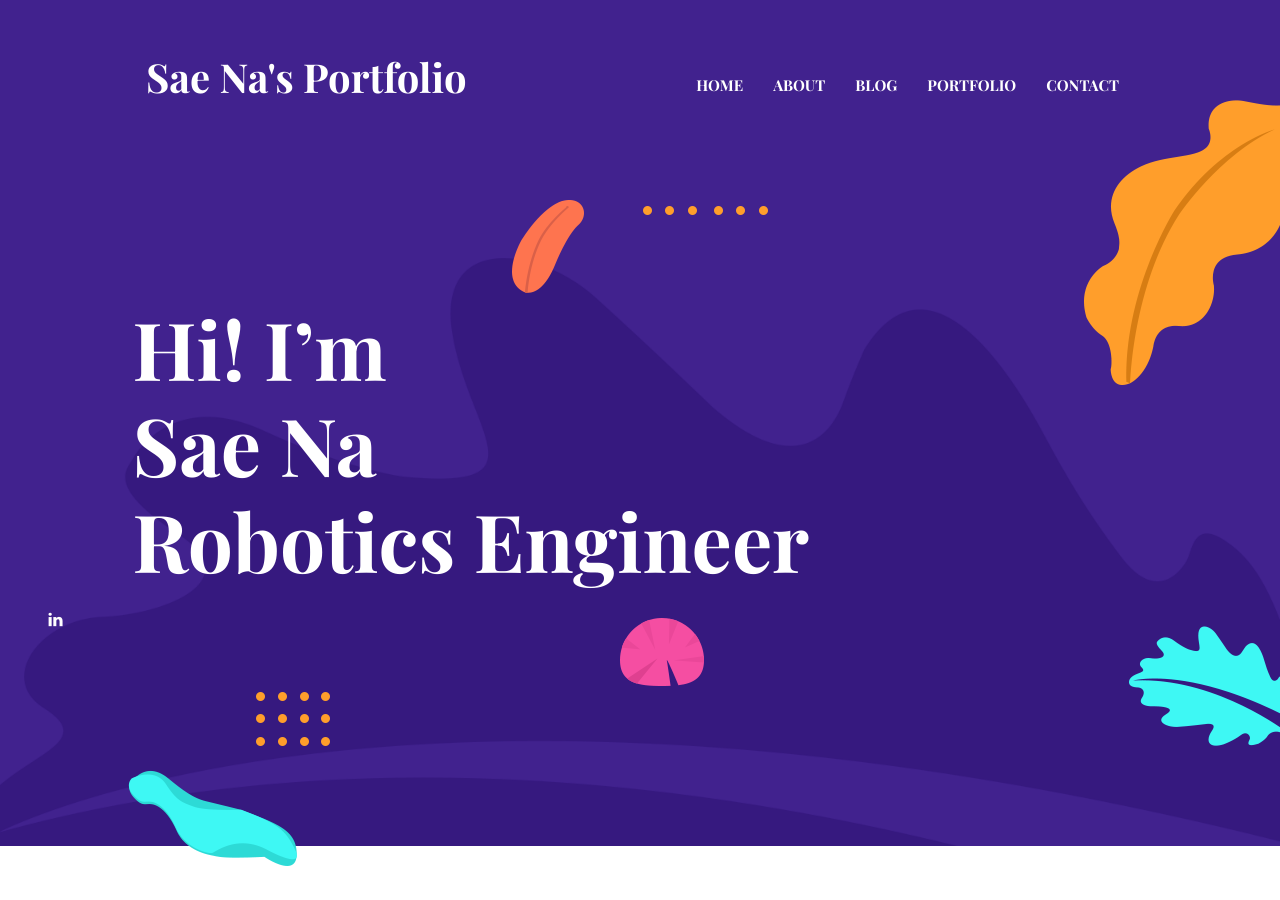
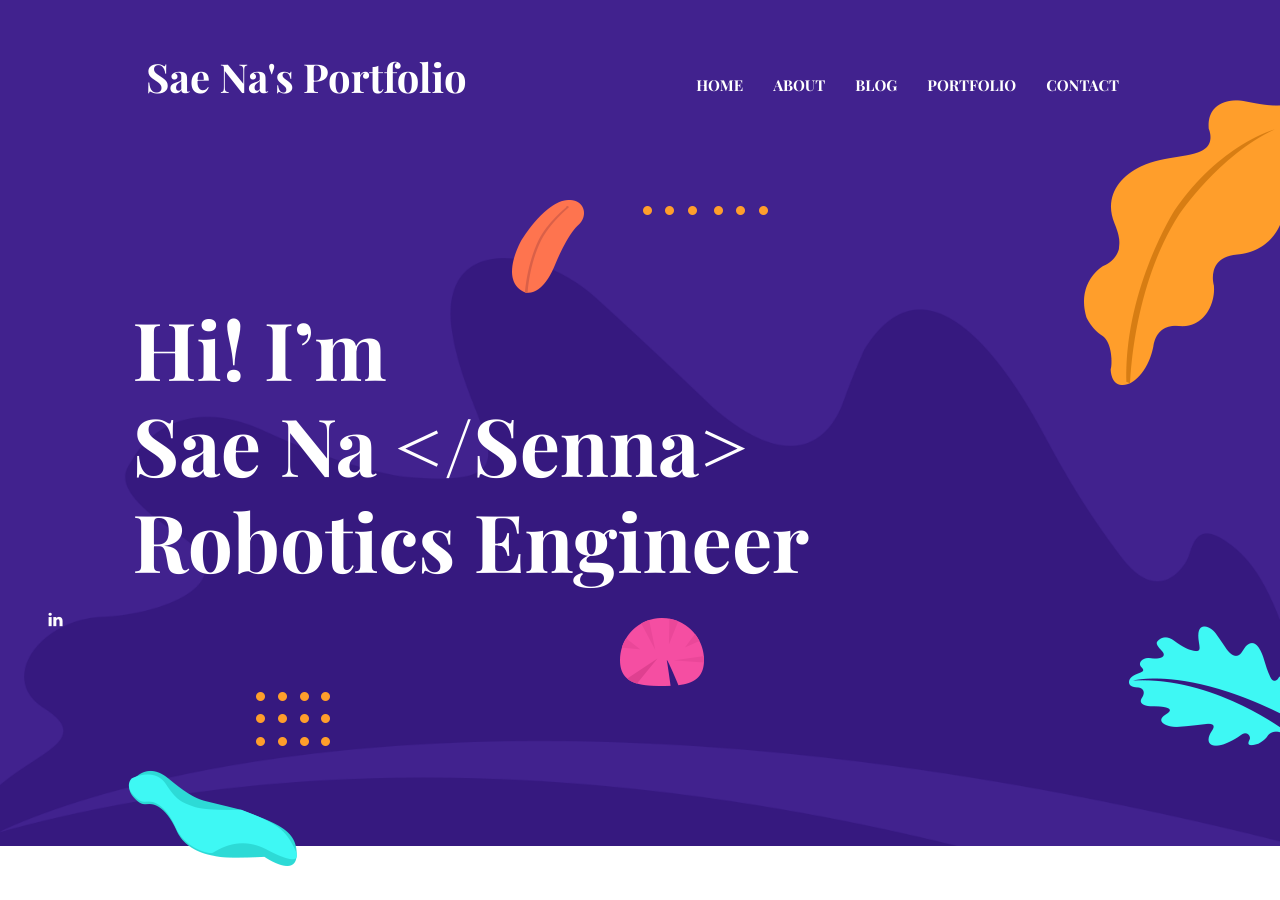
Before and after one commit to saenana/saenana.github.io, a Jekyll site: the page built from docs/index.html, in a window 1280 px wide and 900 px high. Built offline with Jekyll 4.4.1, drawn with Linux system fonts in a browser that asks for light colours.

Commit message:
update characters < >

```diff
--- a/docs/_data/settings.yml
+++ b/docs/_data/settings.yml
@@ -36,7 +36,7 @@ disqus-identifier: # Add your shortname for Disqus Comment. For example mr-brown
 # Hero Section
 
 hero:
-  hero-title: Hi! I’m <br> Sae Na </Senna> <br> Robotics Engineer
+  hero-title: Hi! I’m <br> Sae Na &lt;/Senna&gt; <br> Robotics Engineer
 
 social:
   - { icon: "ti-linkedin", link: "https://www.linkedin.com/in/saenana/" }
```
